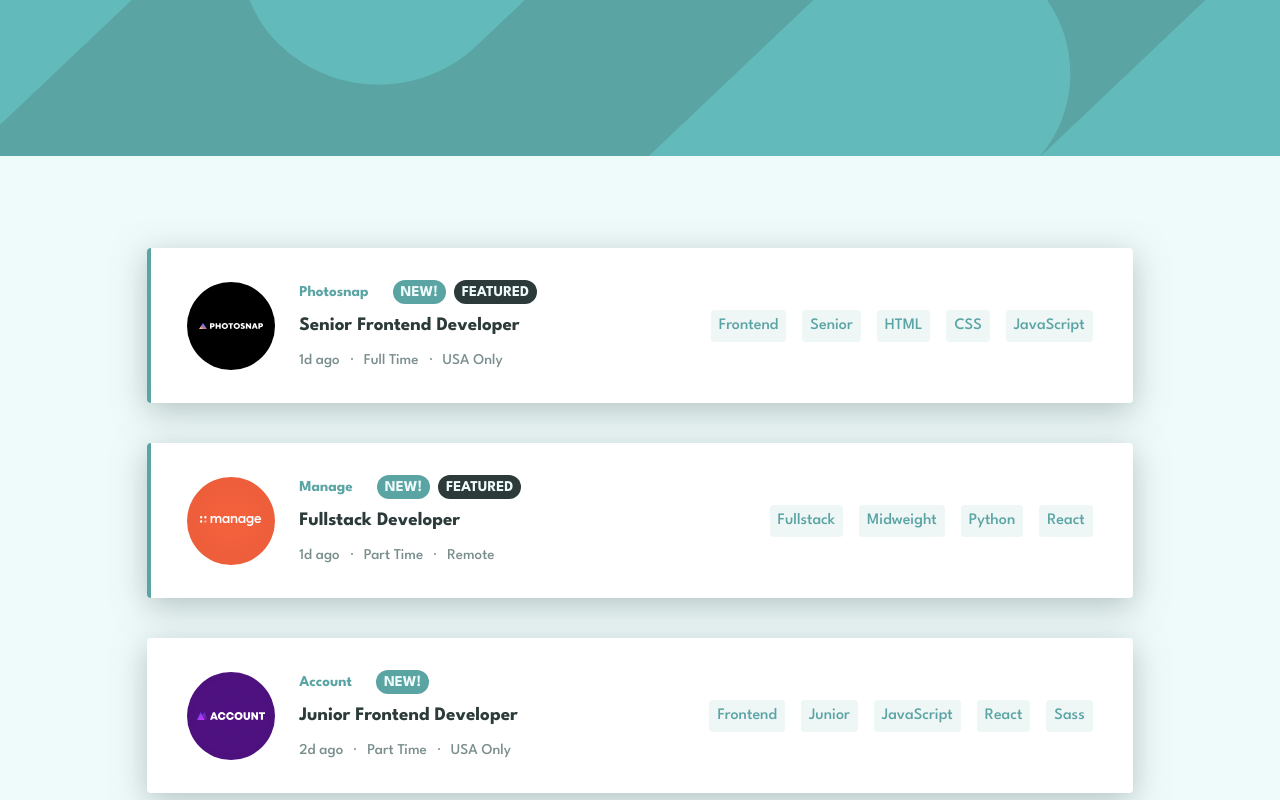
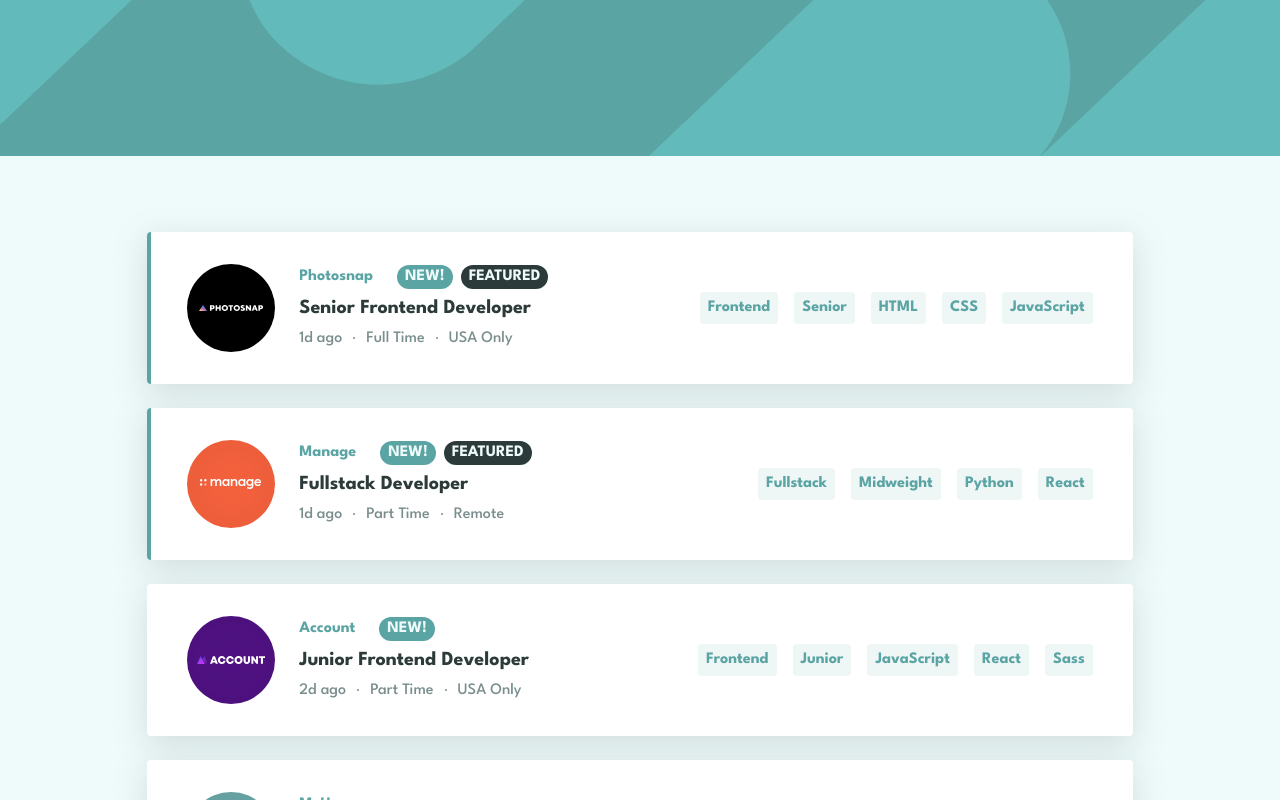
Before and after one commit to c0dehamster/static-job-listings, a React (Vite) app: page / in a window 1280 px wide. Shown: the top 800 px of the page. Built offline with nearby package versions, Linux system fonts and the light colour scheme.

Commit message:
Minor adjustments to styles

```diff
--- a/src/App.css
+++ b/src/App.css
@@ -1,4 +1,6 @@
 .app {
+	min-height: 62.5rem;
+
 	position: relative;
 
 	padding-block: 7.5rem 2rem;
@@ -40,6 +42,7 @@
 	.app {
 		padding-block-end: 7.5rem;
 		padding-inline: 0px;
+		gap: 2.5rem;
 	}
 
 	/* Magic numbers provide seamless transition between
@@ -52,4 +55,8 @@
 	.app::before {
 		background-image: url(../public/images/bg-header-desktop.svg);
 	}
+
+	.jobs-list {
+		gap: 1.5rem;
+	}
 }
--- a/src/components/Header.css
+++ b/src/components/Header.css
@@ -17,7 +17,7 @@
 	gap: 1rem;
 
 	background-color: white;
-	box-shadow: 0 0.5rem 2rem 0 hsl(180 8% 52% / 0.5);
+	box-shadow: 0 0.5rem 2rem 0 var(--color-shadow);
 }
 
 .header__tag-list {
@@ -31,6 +31,7 @@
 	background-color: transparent;
 
 	font-size: var(--font-size-400);
+	font-weight: var(--font-weight-bold);
 
 	transition: color 100ms ease-in;
 }
--- a/src/components/JobCard.css
+++ b/src/components/JobCard.css
@@ -16,7 +16,7 @@
 	column-gap: 1.5rem;
 
 	background-color: white;
-	box-shadow: 0 0.5rem 2rem 0 hsl(180 8% 52% / 0.5);
+	box-shadow: 0 0.5rem 2rem 0 var(--color-shadow);
 }
 
 .card--featured::before {
@@ -49,7 +49,7 @@
 	padding-block-end: 1rem;
 
 	display: grid;
-	gap: 0.5rem;
+	gap: 0.25rem;
 	border-bottom: 1px solid var(--color-neutral-400);
 }
 
@@ -144,6 +144,8 @@
 	background-color: var(--color-neutral-200);
 	color: var(--color-primary-400);
 
+	font-weight: var(--font-weight-bold);
+
 	transition: color 100ms ease-in, background-color 100ms ease-in;
 }
 
@@ -180,7 +182,7 @@
 	.card__company,
 	.card__cathegory,
 	.card__detail {
-		font-size: var(--font-size-400);
+		font-size: var(--font-size-500);
 	}
 
 	.card__heading {
--- a/src/index.css
+++ b/src/index.css
@@ -85,13 +85,16 @@ select {
 	--color-neutral-400: hsl(180, 8%, 52%);
 	--color-neutral-900: hsl(180, 14%, 20%);
 
+	--color-shadow: hsl(180 8% 52% / 0.25);
+
 	--font-weight-normal: 500;
 	--font-weight-bold: 700;
 
 	--font-size-100: 0.81rem;
 	--font-size-200: 0.875rem;
 	--font-size-400: 0.94rem;
-	--font-size-600: 1.19rem;
+	--font-size-500: 1rem;
+	--font-size-600: 1.25rem;
 }
 
 body {
```
